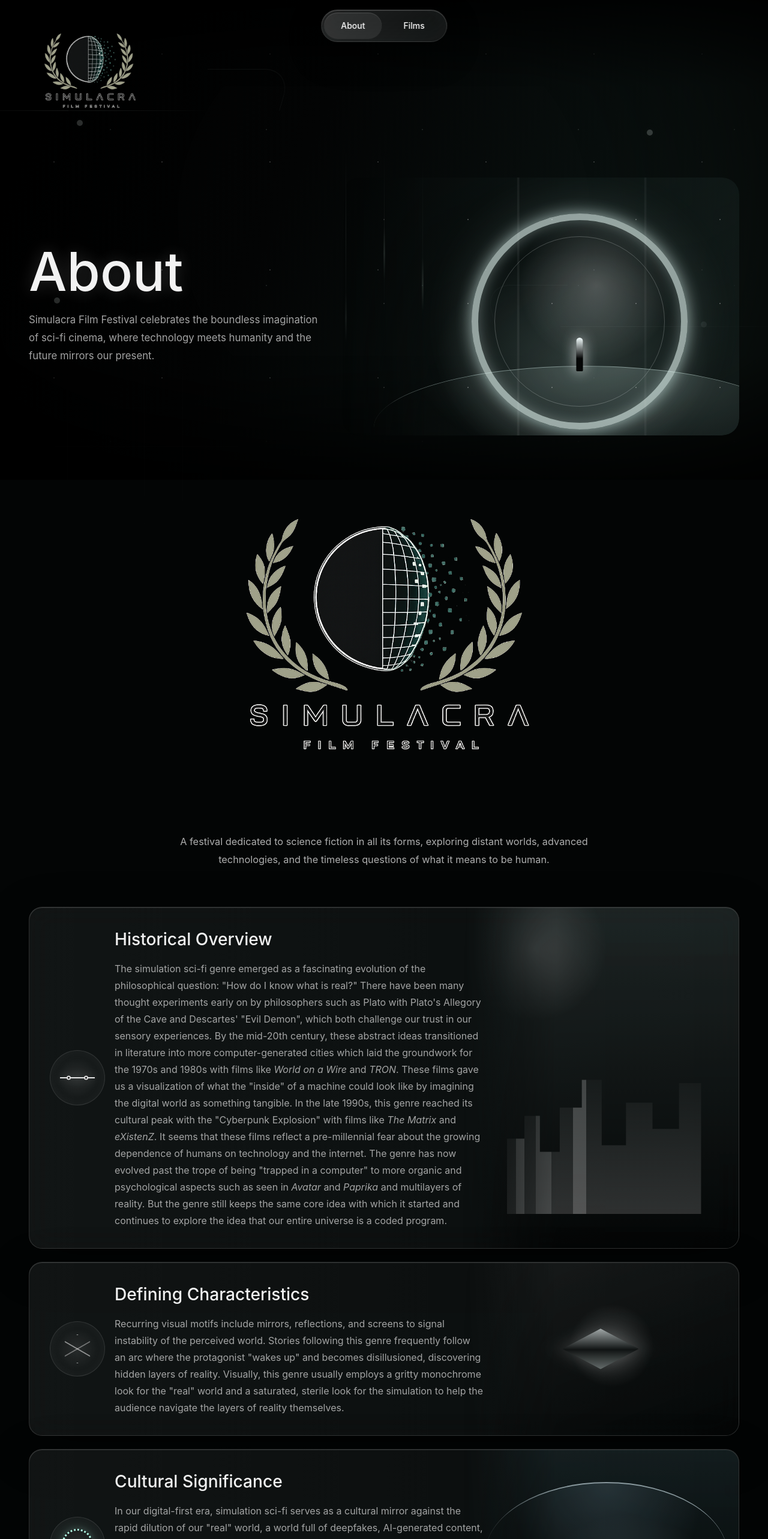
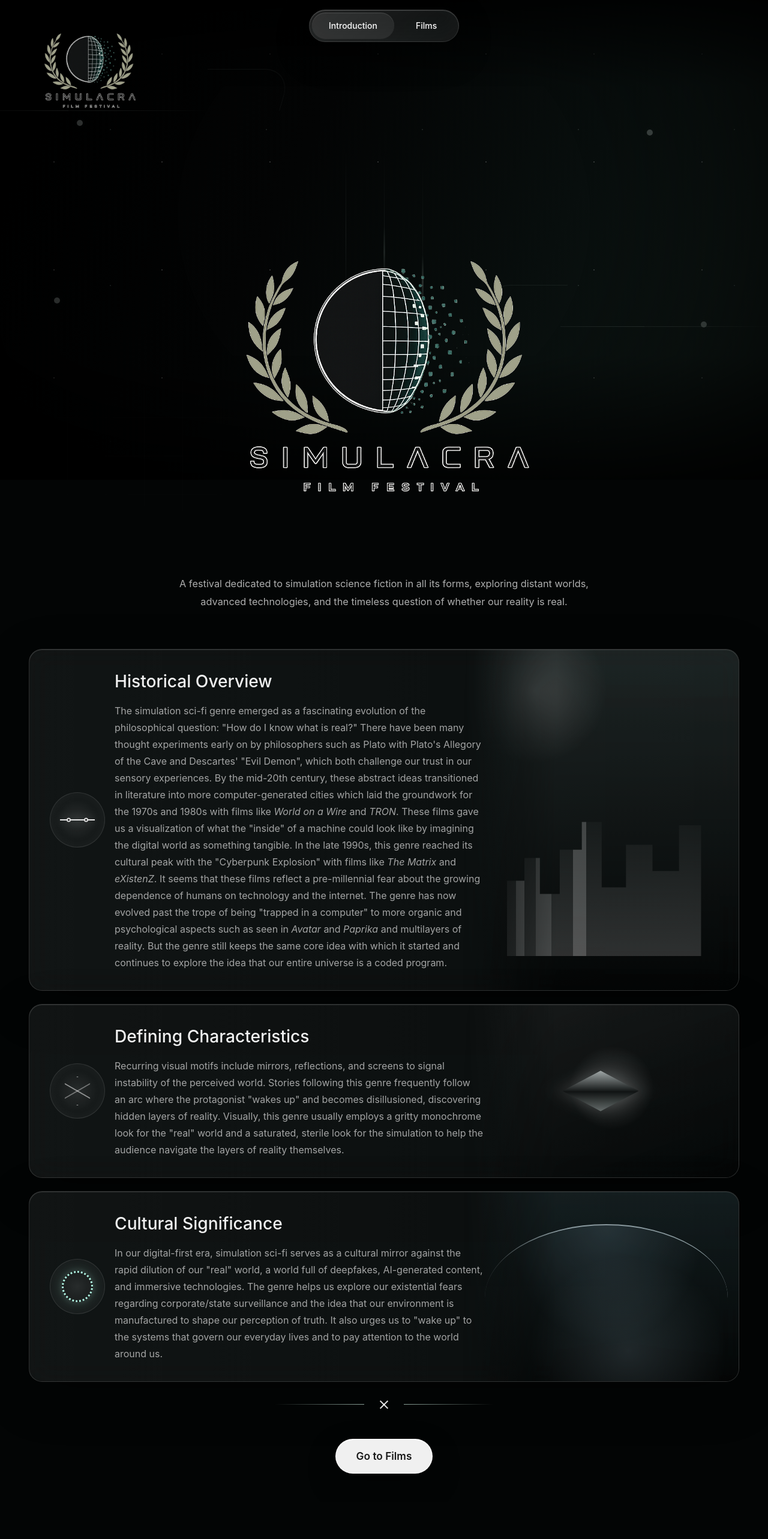
Before and after one commit to c178t/Simulacra, a Next.js app: page / in a window 1280 px wide. Shown: the top 2566 px of the page at 60% size. After the commit the page ends 2505 px from the top, so only its background shows below. Built offline with nearby package versions, Linux system fonts and the light colour scheme.

Commit message:
added go to films button and changed "about" to "Introduction"

```diff
--- a/app/globals.css
+++ b/app/globals.css
@@ -329,7 +329,7 @@ button {
 }
 
 .glass-back-button {
-  display: inline-flex;
+  display: flex;
   align-items: center;
   gap: 0.8rem;
   min-height: 46px;
@@ -512,6 +512,7 @@ button {
 .simulacra-logo-image {
   display: block;
   width: auto;
+  max-width: fit-content;
   object-fit: contain;
 }
 
@@ -1010,6 +1011,81 @@ button {
     linear-gradient(90deg, transparent 44%, rgba(255, 255, 255, 0.9) 45% 55%, transparent 56%),
     linear-gradient(0deg, transparent 44%, rgba(255, 255, 255, 0.9) 45% 55%, transparent 56%);
   transform: rotate(45deg);
+}
+
+.go-films-button {
+  position: relative;
+  isolation: isolate;
+  display: flex;
+  align-items: center;
+  justify-content: center;
+  width: fit-content;
+  min-height: 58px;
+  margin: 3rem auto 0;
+  padding: 0 2.1rem;
+  overflow: visible;
+  border: 1px solid rgba(255, 255, 255, 0.82);
+  border-radius: 999px;
+  color: rgba(0, 0, 0, 0.9);
+  background: rgba(255, 255, 255, 0.94);
+  box-shadow:
+    inset 0 1px 0 rgba(255, 255, 255, 0.92),
+    0 18px 46px rgba(0, 0, 0, 0.34);
+  font-size: 1.08rem;
+  font-weight: 600;
+  letter-spacing: 0;
+  outline: none;
+  backdrop-filter: blur(16px) saturate(130%);
+  -webkit-backdrop-filter: blur(16px) saturate(130%);
+  transition: border-color 160ms ease, box-shadow 160ms ease, background 160ms ease;
+}
+
+.go-films-button::before {
+  content: "";
+  position: absolute;
+  inset: -7px;
+  z-index: -1;
+  border-radius: 31px;
+  background:
+    linear-gradient(90deg, transparent, rgba(255, 255, 255, 0.56), transparent) top / 70% 2px no-repeat,
+    linear-gradient(180deg, transparent, rgba(255, 255, 255, 0.46), transparent) right / 2px 70% no-repeat,
+    linear-gradient(90deg, transparent, rgba(255, 255, 255, 0.36), transparent) bottom / 62% 2px no-repeat,
+    linear-gradient(180deg, transparent, rgba(255, 255, 255, 0.34), transparent) left / 2px 62% no-repeat;
+  opacity: 0;
+  transition: opacity 160ms ease;
+}
+
+.go-films-button::after {
+  content: "";
+  position: absolute;
+  inset: -12px;
+  z-index: -2;
+  border-radius: 36px;
+  background: rgba(255, 255, 255, 0.22);
+  opacity: 0;
+  filter: blur(13px);
+  transition: opacity 160ms ease;
+}
+
+.go-films-button:hover,
+.go-films-button:focus-visible {
+  border-color: rgba(255, 255, 255, 1);
+  background: #fff;
+  box-shadow:
+    inset 0 1px 0 rgba(255, 255, 255, 1),
+    0 0 28px rgba(255, 255, 255, 0.22),
+    0 20px 52px rgba(0, 0, 0, 0.42);
+}
+
+.go-films-button:hover::before,
+.go-films-button:focus-visible::before {
+  opacity: 0.86;
+  animation: film-card-edge-flow 2.8s ease-in-out infinite;
+}
+
+.go-films-button:hover::after,
+.go-films-button:focus-visible::after {
+  opacity: 0.44;
 }
 
 .film-detail-stage {
--- a/app/page.tsx
+++ b/app/page.tsx
@@ -229,7 +229,7 @@ const films: Film[] = [
   },
 ];
 
-const aboutSections = [
+const introSections = [
   {
     title: "Historical Overview",
     body: (
@@ -290,16 +290,18 @@ const aboutSections = [
 
 export default function Home() {
   const [selectedFilm, setSelectedFilm] = useState<Film | null>(null);
-  const [view, setView] = useState<"about" | "films">("about");
+  const [view, setView] = useState<"introduction" | "films">("introduction");
 
   const showFilms = () => {
     setView("films");
     setSelectedFilm(null);
+    window.scrollTo({ top: 0, behavior: "smooth" });
   };
 
-  const showAbout = () => {
-    setView("about");
+  const showIntroduction = () => {
+    setView("introduction");
     setSelectedFilm(null);
+    window.scrollTo({ top: 0, behavior: "smooth" });
   };
 
   return (
@@ -334,14 +336,14 @@ export default function Home() {
         <nav className="glass-pill absolute left-1/2 top-4 flex -translate-x-1/2 items-center gap-1 p-1">
           <button
             className={`rounded-full px-7 py-3 text-sm font-medium transition hover:text-white ${
-              view === "about" && !selectedFilm
+              view === "introduction" && !selectedFilm
                 ? "bg-white/[0.08] text-white shadow-[inset_0_1px_1px_rgba(255,255,255,0.14)]"
                 : "text-white/86"
             }`}
             type="button"
-            onClick={showAbout}
+            onClick={showIntroduction}
           >
-            About
+            Introduction
           </button>
           <button
             className={`rounded-full px-8 py-3 text-sm font-medium transition hover:text-white ${
@@ -367,8 +369,8 @@ export default function Home() {
                 setSelectedFilm(null);
               }}
             />
-          ) : view === "about" ? (
-            <AboutScreen key="about" />
+          ) : view === "introduction" ? (
+            <IntroductionScreen key="introduction" onGoToFilms={showFilms} />
           ) : (
             <motion.div
               key="films-list"
@@ -416,7 +418,7 @@ export default function Home() {
   );
 }
 
-function AboutScreen() {
+function IntroductionScreen({ onGoToFilms }: { onGoToFilms: () => void }) {
   return (
     <motion.div
       initial={{ opacity: 0, y: 24 }}
@@ -425,28 +427,15 @@ function AboutScreen() {
       transition={{ duration: 0.55, ease: [0.22, 1, 0.36, 1] }}
       className="about-screen"
     >
-      <section className="about-hero">
-        <div className="about-hero-copy">
-          <h1>About</h1>
-          <p>
-            Simulacra Film Festival celebrates the boundless imagination of sci-fi cinema, where technology meets humanity and the future mirrors our present.
-          </p>
-        </div>
-        <div className="about-portal-scene" aria-hidden="true">
-          <div className="about-portal-ring" />
-          <div className="about-portal-figure" />
-        </div>
-      </section>
-
       <section className="about-logo-stage" aria-label="Simulacra Film Festival">
         <SimulacraLogo variant="about" />
         <p className="about-logo-copy">
-          A festival dedicated to science fiction in all its forms, exploring distant worlds, advanced technologies, and the timeless questions of what it means to be human.
+          A festival dedicated to simulation science fiction in all its forms, exploring distant worlds, advanced technologies, and the timeless question of whether our reality is real.
         </p>
       </section>
 
       <section className="about-section-list" aria-label="About science fiction">
-        {aboutSections.map((section, index) => (
+        {introSections.map((section, index) => (
           <motion.article
             key={section.title}
             initial={{ opacity: 0, y: 24 }}
@@ -467,12 +456,20 @@ function AboutScreen() {
         ))}
       </section>
 
-      <p className="about-closing">
-        Simulacra Film Festival is more than a celebration of films. It is a portal to infinite worlds of thought, imagination, and discovery.
-      </p>
       <div className="about-finale-mark" aria-hidden="true">
         <span />
       </div>
+
+      <motion.button
+        className="go-films-button"
+        type="button"
+        onClick={onGoToFilms}
+        whileHover={{ scale: 1.015 }}
+        whileFocus={{ scale: 1.015 }}
+        transition={{ duration: 0.14, ease: [0.22, 1, 0.36, 1] }}
+      >
+        Go to Films
+      </motion.button>
     </motion.div>
   );
 }
```
